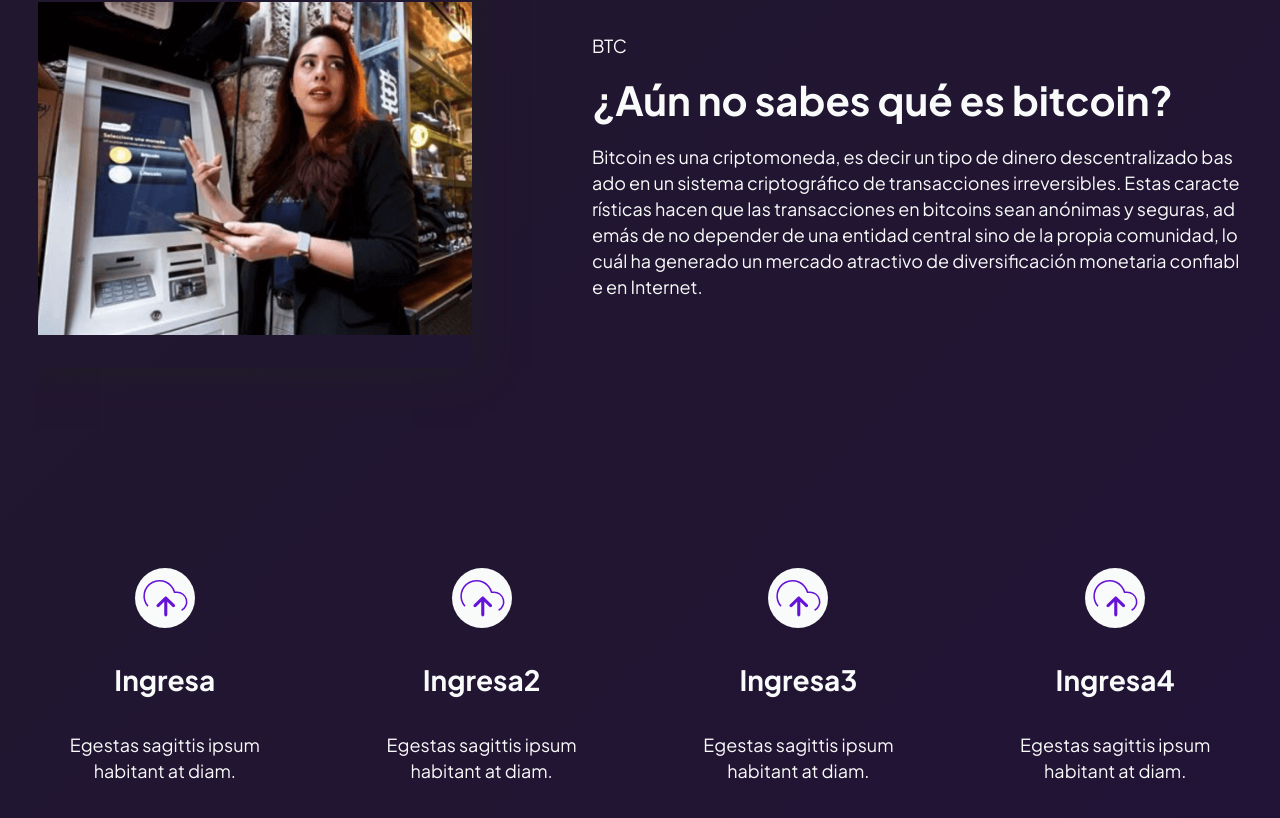
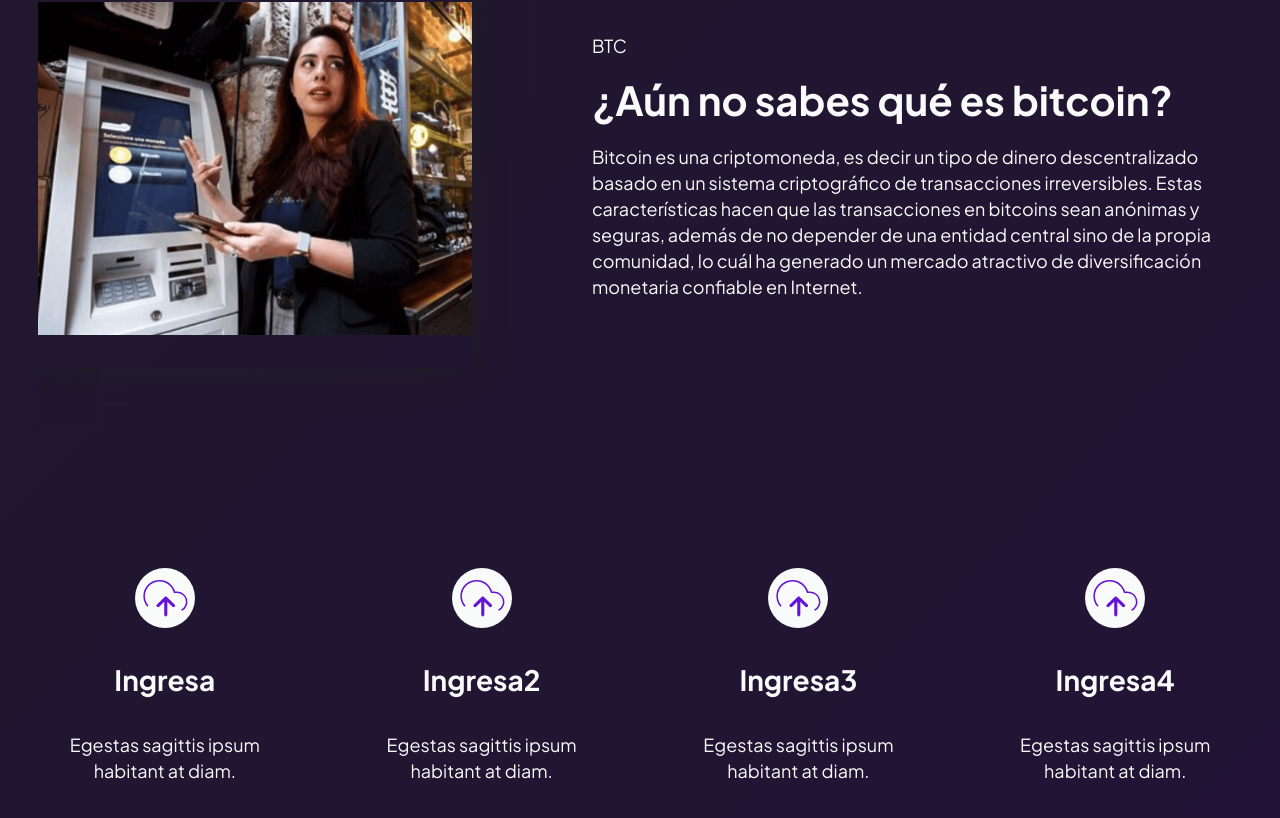
Before and after one commit to Lariicsa/mont-cryptobox, a Vue app in the folder frontend/: page / in a window 1280 px wide. Shown: the part 872-1690 px from the top of the page. Built offline with nearby package versions, Linux system fonts and the light colour scheme; no server answers.

Commit message:
Remove break all

```diff
--- a/frontend/src/scss/components/commoncontent.scss
+++ b/frontend/src/scss/components/commoncontent.scss
@@ -37,7 +37,7 @@
     font-size: $regular-size;
     line-height: $medium-size + 1rem;
     text-align: left;
-    word-break: break-all;
+    word-break:keep-all;
     @include until($tablet-landscape) {
       text-align: center;
     }
```
